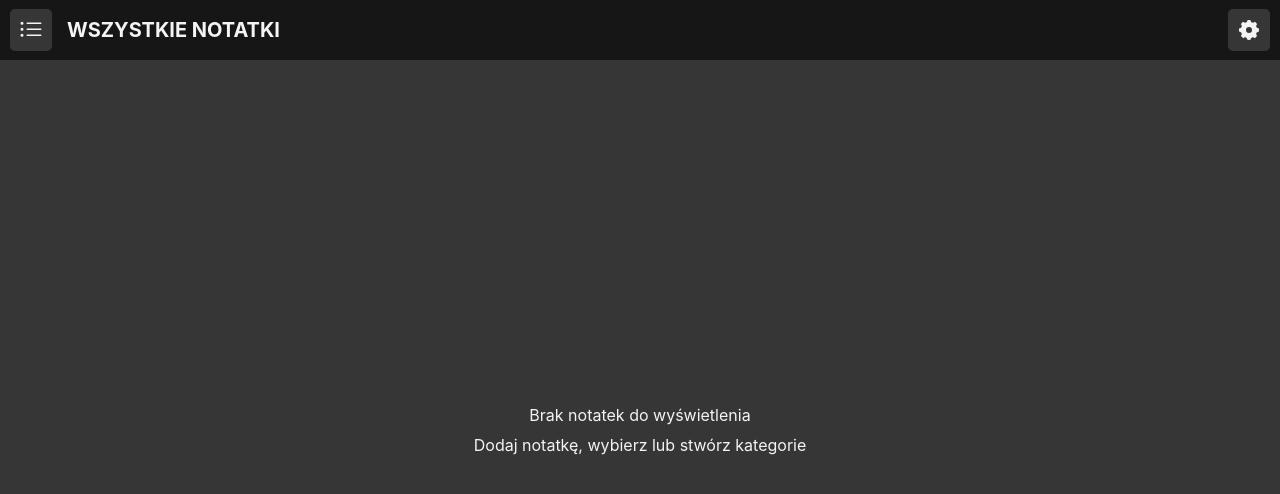
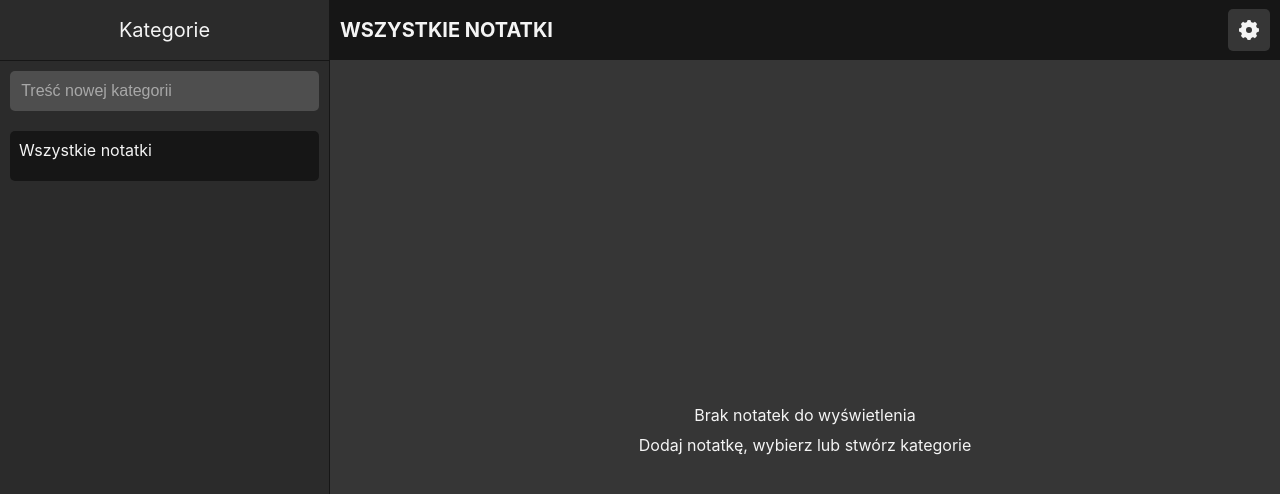
Before and after one commit to Krzaczor/notes, a React (Create React App) app: page /all in a window 1280 px wide. Shown: the top 494 px of the page. Built offline with nearby package versions, Linux system fonts and the light colour scheme.

Commit message:
add view for desktop

```diff
--- a/src/App.tsx
+++ b/src/App.tsx
@@ -1,16 +1,35 @@
+import { useState } from 'react';
 import { BrowserRouter, Navigate, Route, Routes } from 'react-router-dom';
 import CommonPage from 'pages/CommonPage';
 import NoteListPage from 'pages/NoteListPage';
 import NoteItemPage from 'pages/NoteItemPage';
 import NotFoundPage from 'pages/NotFoundPage';
+import PanelCategories from 'components/panelCategories/PanelCategories';
 import GlobalStyles from './globalStyles';
 
+function App() {
+    const [canShowPanelCategories, setCanShowPanelCategories] = useState(false);
 
-function App() {
+    const showPanelCategories = () => {
+        setCanShowPanelCategories(true);
+    }
+
+    const hidePanelCategories = () => {
+        setCanShowPanelCategories(false);
+    }
+
     return (
         <BrowserRouter>
             <GlobalStyles />
-            <CommonPage />
+            <div style={{ display: 'flex', height: '100%' }}>
+                <PanelCategories
+                    show={canShowPanelCategories}
+                    onClose={hidePanelCategories}
+                />
+                <div style={{ flex: 1 }}>
+                    <CommonPage
+                        showPanelCategories={showPanelCategories}
+                    />
                     <Routes>
                         <Route path='/' element={<Navigate replace to='/all' />} />
                         <Route path='/all' element={<NoteListPage />} />
@@ -19,6 +38,8 @@ function App() {
                         <Route path='/:noteId' element={<NoteItemPage />} />
                         <Route path='*' element={<NotFoundPage />} />
                     </Routes>
+                </div>
+            </div>
         </BrowserRouter>
     );
 }
--- a/src/components/panelCategories/PanelCategories.tsx
+++ b/src/components/panelCategories/PanelCategories.tsx
@@ -1,19 +1,42 @@
+import styled from 'styled-components';
+import { useMediaQuery } from 'hooks/useMediaQuery';
+import { useCategory } from 'hooks/useCategory';
 import SidePanel from 'components/shared/sidePanel/SidePanel';
 import CategoriesList from './categoriesList/CategoriesList';
 import Form from './form/Form';
 import Title from './title/Title';
 import { Props } from './PanelCategories.types';
+import { useEffect } from 'react';
 
-function PanelCategories({ children, show, onClose }: Props) {
+const Categories = styled.div`
+    background-color: var(--color-background-middle);
+    border-right: 1px solid var(--color-background-darkest);
+    color: var(--color-text);
+    display: flex;
+    flex-direction: column;
+    height: 100%;
+    width: 330px;
+`;
+
+function PanelCategories({ show, onClose }: Props) {
+    const { categoryId } = useCategory();
+    const isSmallViewport = useMediaQuery('(max-width: 700px)');
+
+    const Container = isSmallViewport ? SidePanel : Categories;
+
+    useEffect(onClose, [categoryId, isSmallViewport]);
+
     return (
-        <SidePanel
+        <Container
             show={show}
             onClose={onClose}
             animateFrom='left'
             showOverlay
         >
-            { children }
-        </SidePanel>
+            <Title />
+            <Form />
+            <CategoriesList categoryId={categoryId} />
+        </Container>
     );
 }
 
--- a/src/components/panelCategories/PanelCategories.types.ts
+++ b/src/components/panelCategories/PanelCategories.types.ts
@@ -1,7 +1,4 @@
-import { ReactNode } from 'react';
-
 export interface Props {
-    children: ReactNode;
     show: boolean;
     onClose: () => void;
 }
--- a/src/components/panelCategories/categoriesList/CategoriesList.tsx
+++ b/src/components/panelCategories/categoriesList/CategoriesList.tsx
@@ -1,11 +1,13 @@
 import { useCategoriesState } from 'context/categoriesContext';
-import { useCategory } from 'hooks/useCategory';
 import CategoryItem from './categoryItem/CategoryItem';
 import * as S from './CategoriesList.styles';
 
-const CategoriesList = () => {
+interface Props {
+    categoryId: string | undefined;
+}
+
+const CategoriesList = ({ categoryId }: Props) => {
     const { categories } = useCategoriesState();
-    const { categoryId } = useCategory();
 
     return (
         <S.CategoriesList>
--- /dev/null
+++ b/src/hooks/useMediaQuery.ts
@@ -0,0 +1,23 @@
+import { useEffect, useState } from 'react';
+
+export const useMediaQuery = (query: string) => {
+    const [isMatch, setIsMatch] = useState(false);
+    const [mediaQueryList, setMediaQueryList] = useState<MediaQueryList | null>(null);
+
+    useEffect(() => {
+        const list = window.matchMedia(query);
+
+        setMediaQueryList(list);
+        setIsMatch(list.matches);
+    }, [query]);
+
+    useEffect(() => {
+        const handleChange = (event: MediaQueryListEvent) => {
+            setIsMatch(event.matches);
+        }
+
+        mediaQueryList?.addEventListener('change', handleChange);
+    }, [mediaQueryList]);
+
+    return isMatch;
+}
--- a/src/pages/CommonPage.tsx
+++ b/src/pages/CommonPage.tsx
@@ -1,25 +1,21 @@
-import { useEffect, useState } from 'react';
+import { useState } from 'react';
 import { BsListUl } from 'react-icons/bs';
 import { RiSettings5Fill } from 'react-icons/ri';
+import { useCategory } from 'hooks/useCategory';
 import Button from 'components/shared/button/Button';
 import Navigation from 'components/navigation/Navigation';
 import CategoryName from 'components/categoryName/CategoryName';
-import PanelCategories from 'components/panelCategories/PanelCategories';
-import { useCategory } from 'hooks/useCategory';
 import PanelSettings from 'components/panelSettings/PanelSettings';
+import { useMediaQuery } from 'hooks/useMediaQuery';
 
-const CommonPage = () => {
-    const [canShowPanelCategories, setCanShowPanelCategories] = useState(false);
+interface Props {
+    showPanelCategories: () => void;
+}
+
+const CommonPage = ({ showPanelCategories }: Props) => {
     const [canShowPanelSettings, setCanShowPanelSettings] = useState(false);
-    const { categoryId, currentCategory } = useCategory();
-
-    const showPanelCategories = () => {
-        setCanShowPanelCategories(true);
-    }
-
-    const hidePanelCategories = () => {
-        setCanShowPanelCategories(false);
-    }
+    const { currentCategory } = useCategory();
+    const isLargeViewport = useMediaQuery('(max-width: 700px)');
 
     const showPanelSettings = () => {
         setCanShowPanelSettings(true);
@@ -29,18 +25,8 @@ const CommonPage = () => {
         setCanShowPanelSettings(false);
     }
 
-    useEffect(hidePanelCategories, [categoryId]);
-
     return (
         <>
-            <PanelCategories
-                show={canShowPanelCategories}
-                onClose={hidePanelCategories}
-            >
-                <PanelCategories.Title />
-                <PanelCategories.Form />
-                <PanelCategories.CategoriesList />
-            </PanelCategories>
             <PanelSettings
                 show={canShowPanelSettings}
                 onClose={hidePanelSettings}
@@ -49,9 +35,11 @@ const CommonPage = () => {
                 <PanelSettings.SettingsList />
             </PanelSettings>
             <Navigation>
-                <Button variant='second' onClick={showPanelCategories}>
-                    <BsListUl size={24} />
-                </Button>
+                {isLargeViewport && (
+                    <Button variant='second' onClick={showPanelCategories}>
+                        <BsListUl size={24} />
+                    </Button>
+                )}
                 <CategoryName category={currentCategory} />
                 <Button variant='second' onClick={showPanelSettings}>
                     <RiSettings5Fill size={24} />
```
Lines whose indentation alone changed are shown as unchanged.
